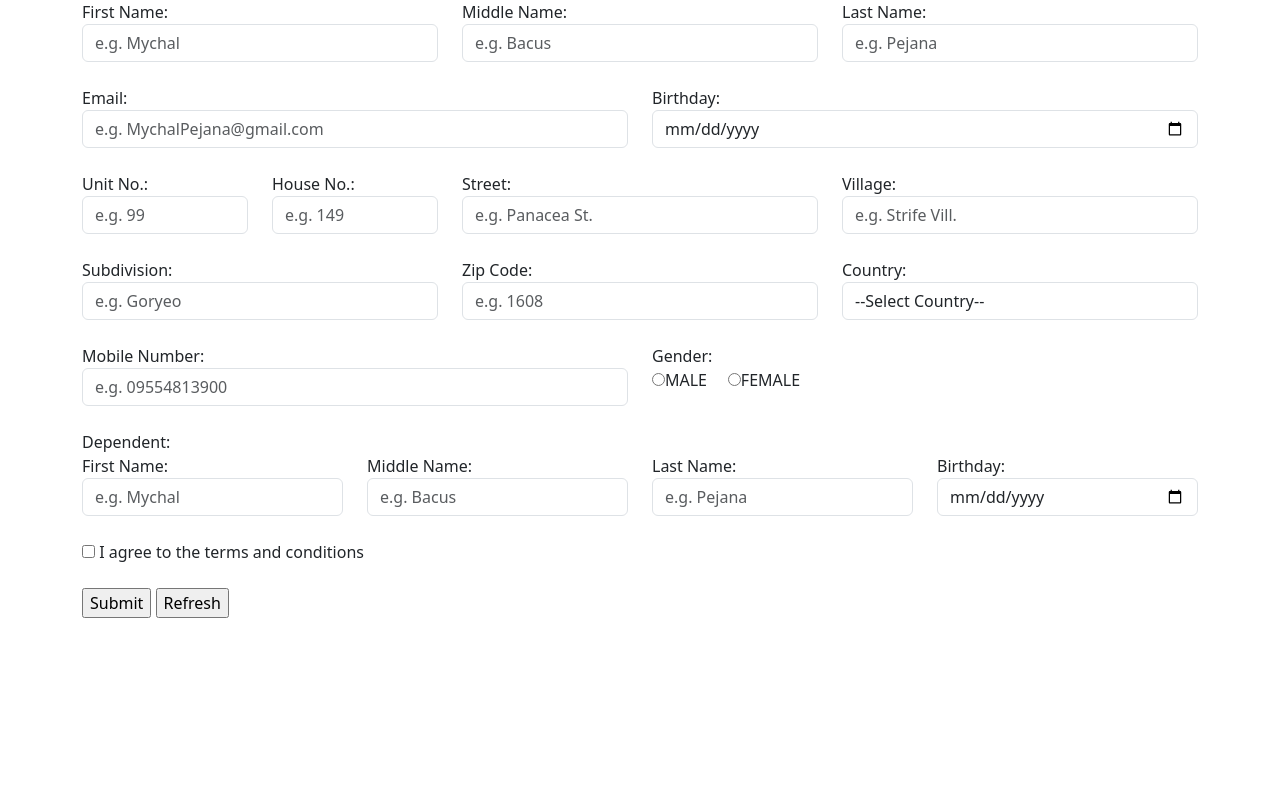
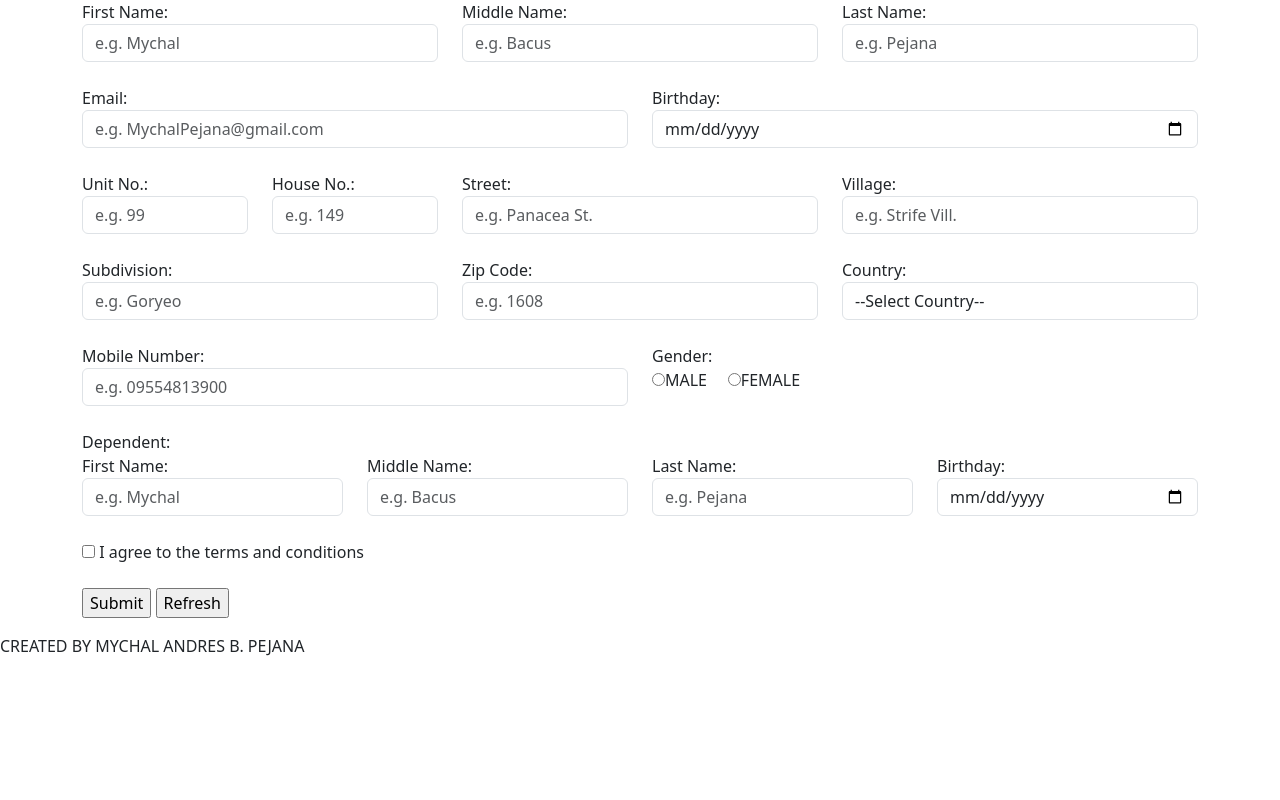
Before and after one commit to SaltinStillWaters/php_guide, a PHP site: page /login.php in a window 1280 px wide. Run offline with PHP 8.4, Linux system fonts and the light colour scheme; some libraries are stand-ins or nearby versions.

Commit message:
added name

```diff
--- a/homepage.php
+++ b/homepage.php
@@ -146,3 +146,4 @@ echo renderTable($rows);
 ?>
 
 <a href = 'index.php'> Click to Register Again</a>
+CREATED BY MYCHAL ANDRES B. PEJANA
--- a/login.php
+++ b/login.php
@@ -108,5 +108,4 @@ if ($_SERVER['REQUEST_METHOD'] == 'POST')
 </div>
 </form>
 
-<?php
-?>
+CREATED BY MYCHAL ANDRES B. PEJANA
```
